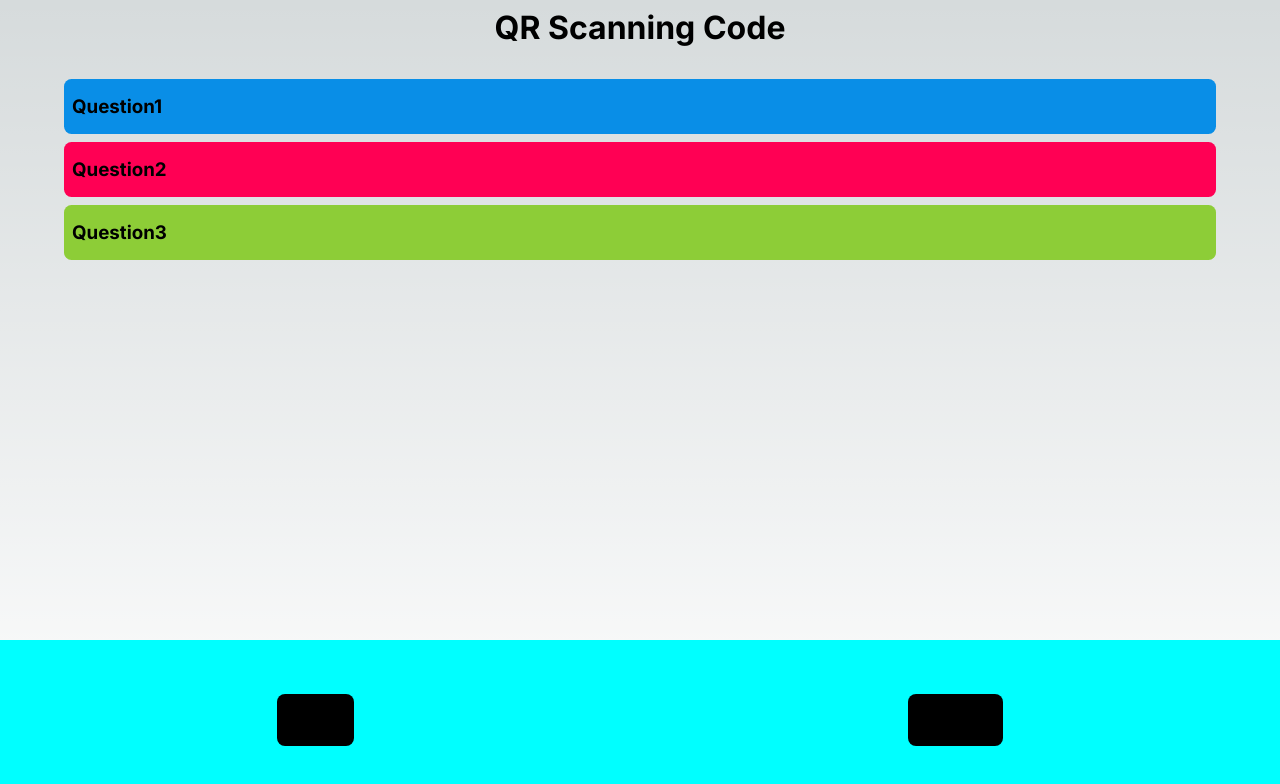
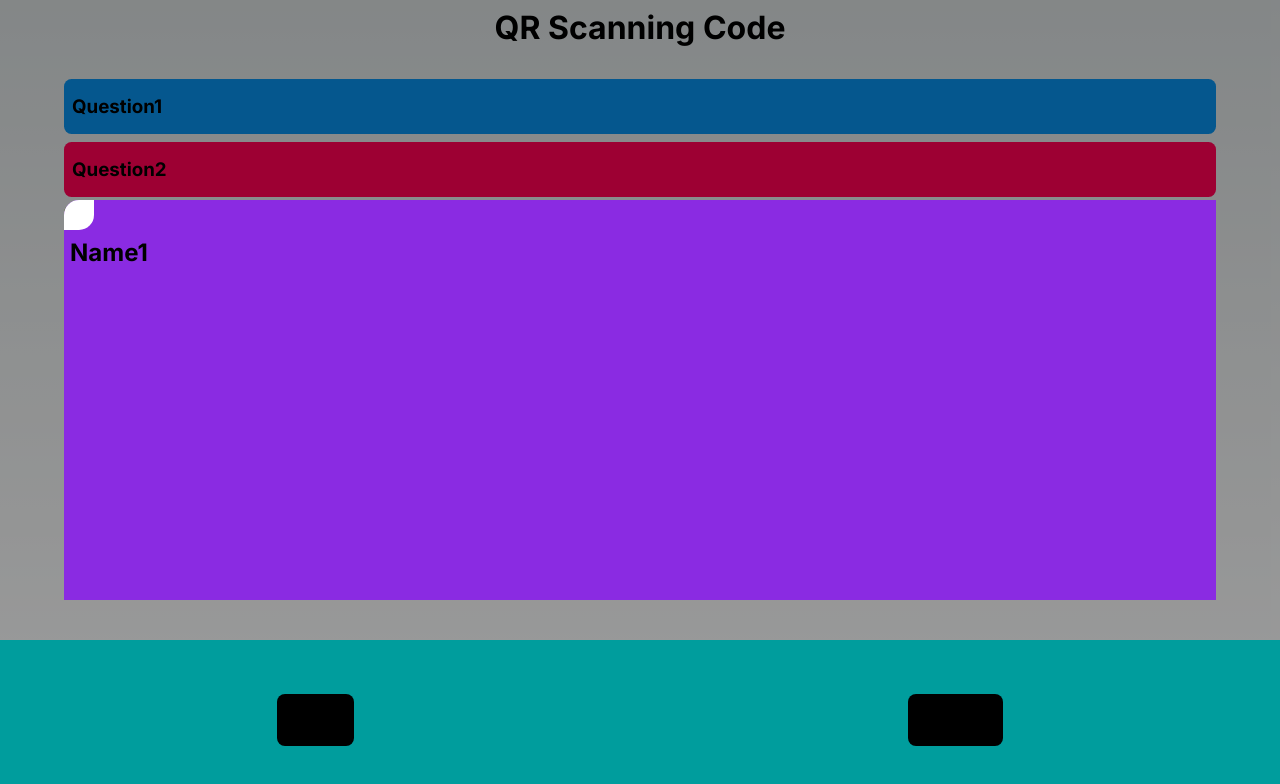
Before and after one commit to luckelc/qr_scanner, a Next.js app: page / in a window 1280 px wide. Both pictures are taken after a click on the element "Question1". Shown: the top 784 px of the page. Built offline with nearby package versions, Linux system fonts and the light colour scheme.

Commit message:
Added the module

```diff
--- a/src/app/page.js
+++ b/src/app/page.js
@@ -6,18 +6,35 @@ import questions from './questions.json'
 
 function App() {
   const [showElement, setShowElement] = useState(false);
-  var module = []
+  const [questionInfo, setQuestionInfo] = useState('Test text');
 
-  const handleQuestionClick = (event) => {
-    const clickedElement = event.target.id;
-    console.log('Clicked element:', clickedElement);
-    module = []
-    module.push(
-      <div>b
-        <h2>Top tier</h2>
+  const goBack = (event) => {
+    setShowElement(false);
+  };
+
+  function moduleCode(questionName, questionImageUrl, questionDesc) {
+    return (
+      <div className={styles.module}>
+        <div>
+          <div className={styles.go_back} onClick={goBack}></div>
+          <h2>{questionName}</h2>
+        </div>
       </div>
-    )
-    setShowElement(!showElement);
+    );
+  }
+
+  const handleQuestionClick = (el) => {
+    const elementKey = el.target.id.split('question')[1];
+    console.log('Clicked element:', el.target.id);
+
+    questions.questions.forEach((question) => {
+      if(elementKey == question.id){
+        console.log("YES");
+        setQuestionInfo(moduleCode(question.name, "", question.description));
+        setShowElement(true);
+        return;
+      }
+    })
   };
 
   var questionList = []
@@ -30,11 +47,11 @@ function App() {
     </li>)
   })
 
-
   return (
 
     <div className={styles.app}>
-      {showElement? module  : "no"}
+      {showElement? (questionInfo) : ''}
+
       <div id="show-question"></div>
       <h1 className={styles.h1}>QR Scanning Code</h1>
 
--- a/src/app/page.module.css
+++ b/src/app/page.module.css
@@ -39,10 +39,44 @@
   pointer-events: none;
 }
 
-
 .question div:hover{
   transition: all .15s;
   transform: scale(1.05);
+}
+
+.module{
+  position: fixed;
+  left: 0;
+  top: 0;
+  height: 100vh;
+  width: 100vw;
+  background-color: rgba(0, 0, 0, 0.384);
+  z-index: 100;
+  display: flex;
+  justify-content: center;
+  align-items: center;
+}
+
+.module > div{
+  position: relative;
+  z-index: 101;
+  width: 90%;
+  min-height: 50vh;
+  margin: 0 auto;
+  background-color: blueviolet;
+  border-top-left-radius: 15px;
+}
+
+.module .go_back{
+  width: 30px;
+  height: 30px;
+  background-color: white;
+  border-bottom-right-radius: 15px;
+  border-top-left-radius: 15px;
+}
+
+.module h2{
+  margin: .35em .25em 0 .25em;
 }
 
 .nav{
```
